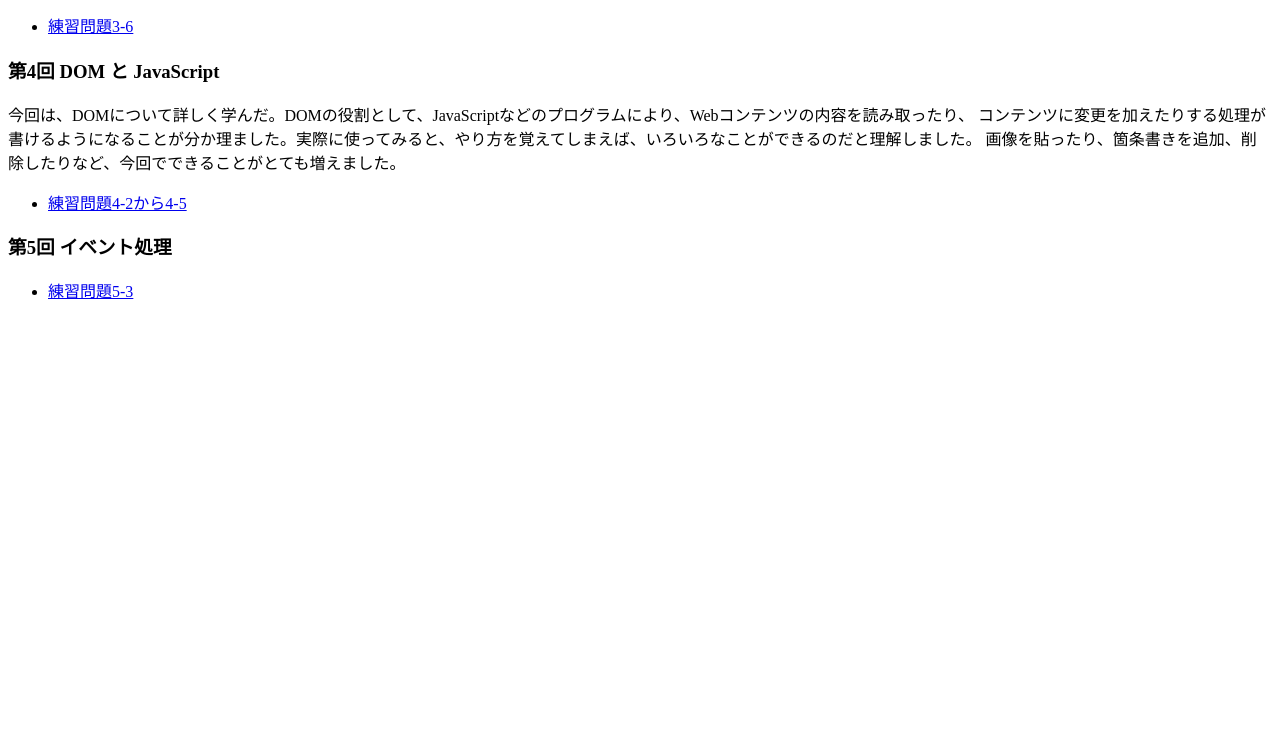
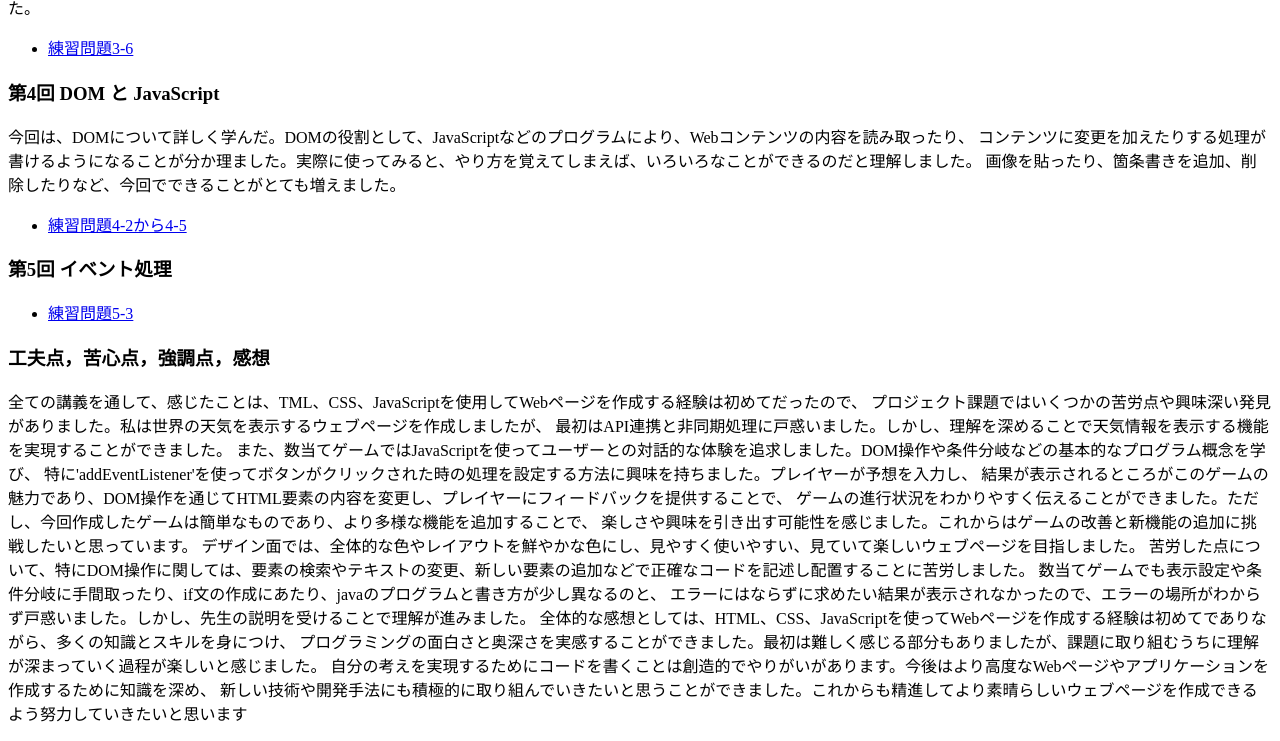
Before and after one commit to 228470/medialabo, a plain HTML site: page index.html in a window 1280 px wide. Shown: the part 1099-1840 px from the top of the page. Before the commit the page ends 1417 px from the top, so only its background shows below. Drawn offline with Linux system fonts and the light colour scheme.

Commit message:
最終課題

```diff
--- a/index.html
+++ b/index.html
@@ -14,7 +14,9 @@
       二つ目として、HTML等を用いたWebページ作成ができること。Webコンテンツ作成をするにあたって、この二つが重要になる。
     </p>
     <h2>プロジェクト課題について</h2>
+    <ul>
     <li><a href="project.html" target="_blank">プロジェクト課題</a></li>
+  </ul>
     <h2>数当てゲーム</h2>
     <p>この課題では、まず、ユーザは1〜10の値を1つ決めて、答えを予想する。
       予想は3回できて、ユーザの入力が外れた場合は、入力よりも答えが大きいか小さいか表示する。
@@ -64,5 +66,22 @@
     <ul>
       <li><a href="practice-event/event-list.html" target="_blank">練習問題5-3</a></li>
     </ul>
+    <h3>工夫点，苦心点，強調点，感想</h3>
+    <P>全ての講義を通して、感じたことは、TML、CSS、JavaScriptを使用してWebページを作成する経験は初めてだったので、
+      プロジェクト課題ではいくつかの苦労点や興味深い発見がありました。私は世界の天気を表示するウェブページを作成しましたが、
+      最初はAPI連携と非同期処理に戸惑いました。しかし、理解を深めることで天気情報を表示する機能を実現することができました。
+      また、数当てゲームではJavaScriptを使ってユーザーとの対話的な体験を追求しました。DOM操作や条件分岐などの基本的なプログラム概念を学び、
+      特に'addEventListener'を使ってボタンがクリックされた時の処理を設定する方法に興味を持ちました。プレイヤーが予想を入力し、
+      結果が表示されるところがこのゲームの魅力であり、DOM操作を通じてHTML要素の内容を変更し、プレイヤーにフィードバックを提供することで、
+      ゲームの進行状況をわかりやすく伝えることができました。ただし、今回作成したゲームは簡単なものであり、より多様な機能を追加することで、
+      楽しさや興味を引き出す可能性を感じました。これからはゲームの改善と新機能の追加に挑戦したいと思っています。
+      デザイン面では、全体的な色やレイアウトを鮮やかな色にし、見やすく使いやすい、見ていて楽しいウェブページを目指しました。
+      苦労した点について、特にDOM操作に関しては、要素の検索やテキストの変更、新しい要素の追加などで正確なコードを記述し配置することに苦労しました。
+      数当てゲームでも表示設定や条件分岐に手間取ったり、if文の作成にあたり、javaのプログラムと書き方が少し異なるのと、
+      エラーにはならずに求めたい結果が表示されなかったので、エラーの場所がわからず戸惑いました。しかし、先生の説明を受けることで理解が進みました。
+      全体的な感想としては、HTML、CSS、JavaScriptを使ってWebページを作成する経験は初めてでありながら、多くの知識とスキルを身につけ、
+      プログラミングの面白さと奥深さを実感することができました。最初は難しく感じる部分もありましたが、課題に取り組むうちに理解が深まっていく過程が楽しいと感じました。
+      自分の考えを実現するためにコードを書くことは創造的でやりがいがあります。今後はより高度なWebページやアプリケーションを作成するために知識を深め、
+      新しい技術や開発手法にも積極的に取り組んでいきたいと思うことができました。これからも精進してより素晴らしいウェブページを作成できるよう努力していきたいと思います</P>
   </body>
 </html>
```
